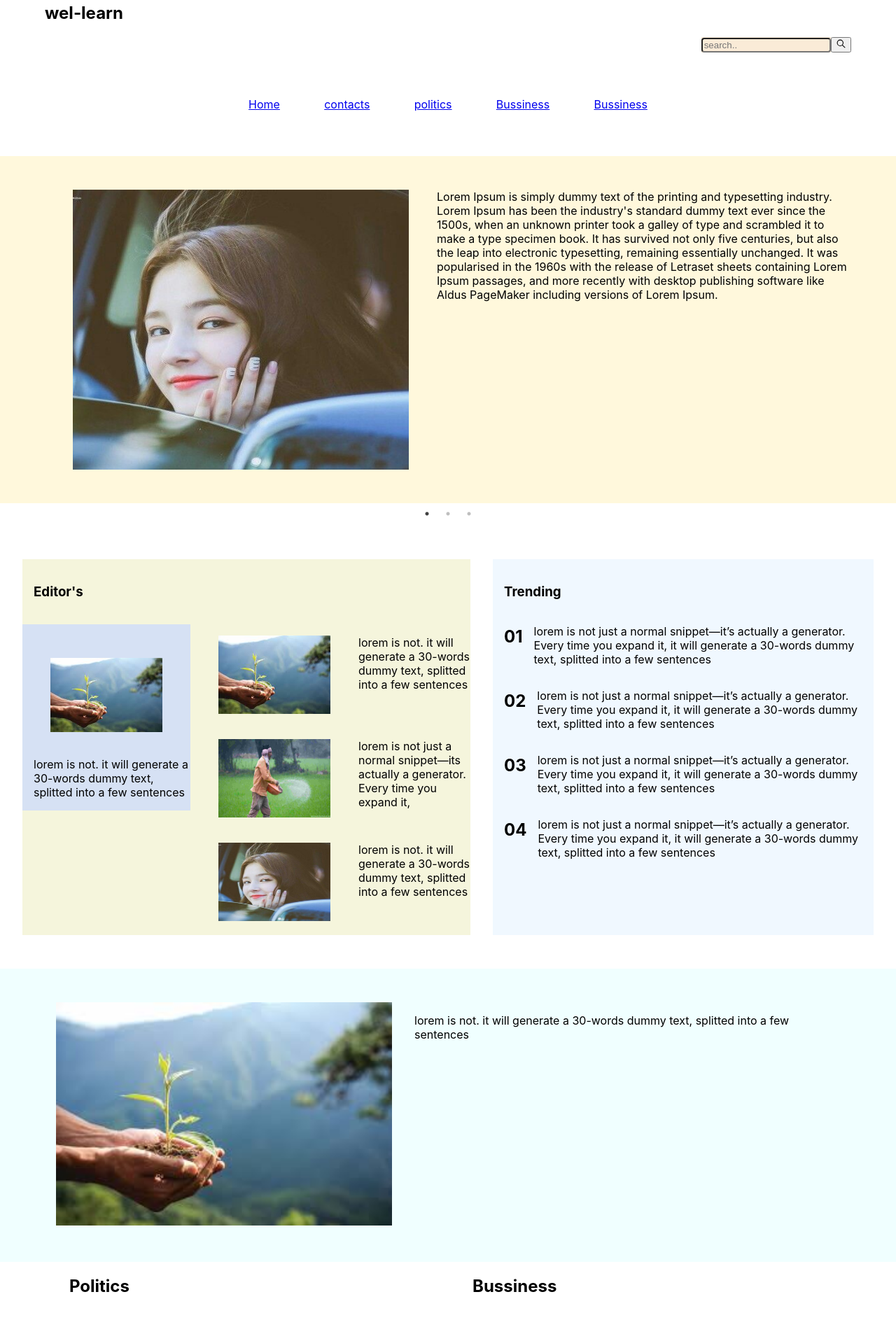
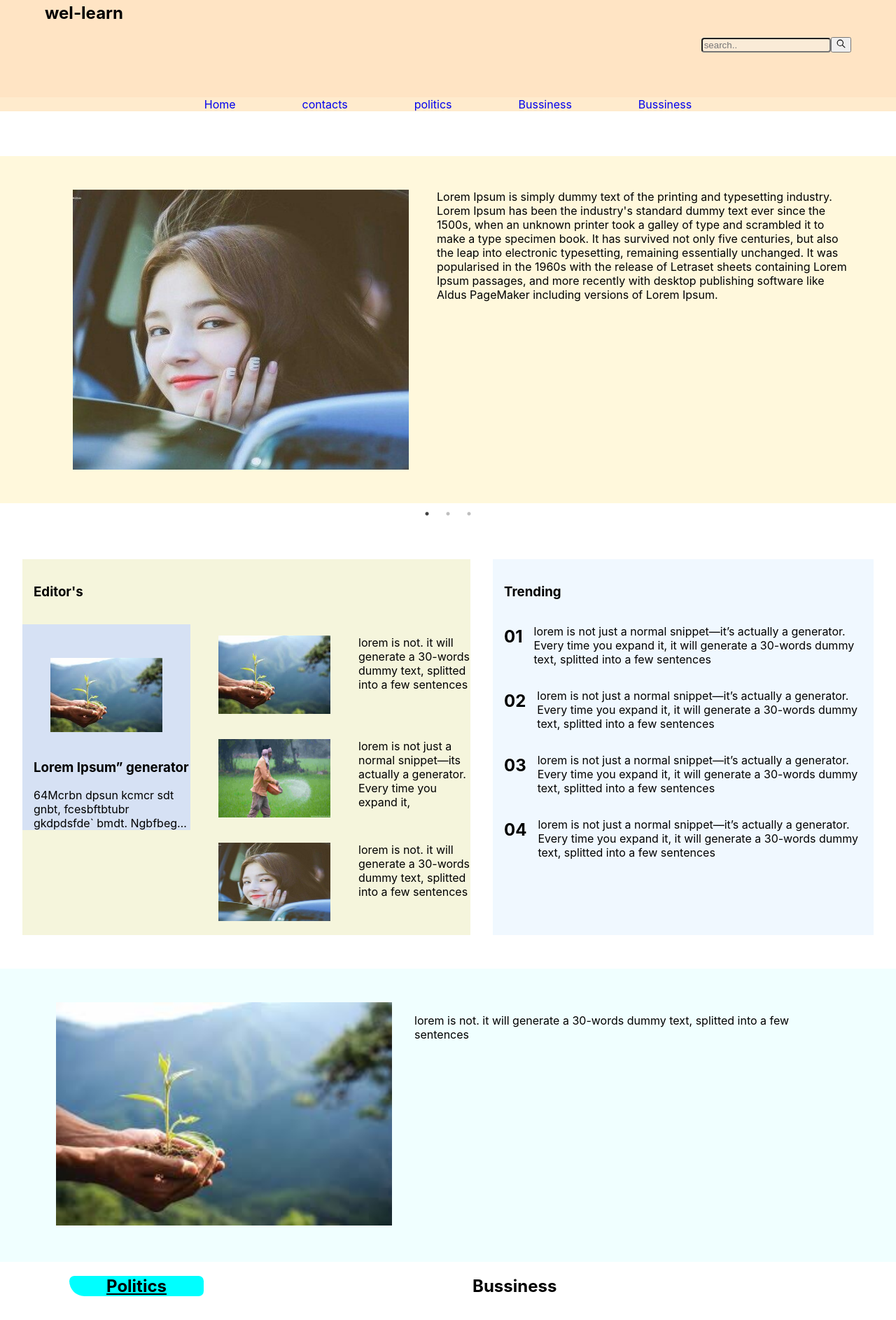
Before and after one commit to praladchy/reactapp, a React (Create React App) app: page / in a window 1280 px wide. Shown: the part 80-1966 px from the top of the page at 70% size. Built offline with nearby package versions, Linux system fonts and the light colour scheme.

Commit message:
contact position change

```diff
--- /dev/null
+++ b/src/Component/Navigation/Navigation.css
@@ -0,0 +1,3 @@
+.main-container{
+    background-color: bisque;
+}
--- a/src/Component/Navigation/Navigation.jsx
+++ b/src/Component/Navigation/Navigation.jsx
@@ -1,4 +1,5 @@
 import React from "react";
+import './Navigation.css'
 
 import Topnavigation from "../../Component/Navigation/topnavigation/Topnavigation";
 import Bottomnavigation from "../../Component/Navigation/bottomNavigation/Bottomnavigation";
--- a/src/Component/Navigation/bottomNavigation/Bottomnavigation.css
+++ b/src/Component/Navigation/bottomNavigation/Bottomnavigation.css
@@ -5,10 +5,15 @@
     text-decoration: none;
     flex-shrink: 2;
     align-items: stretch;
-    gap: 20%;
+    gap: 30%;
+    /* text-underline-offset: none; */
     /* justify-content: space-between; */
+    background-color: blanchedalmond;
 
 }
 /* .main-bottom-container{ */
     /* text-decoration: none; */
 /* } */
+.bottom-nav-container{
+    text-decoration: none;
+}
--- a/src/Component/Navigation/bottomNavigation/Bottomnavigation.jsx
+++ b/src/Component/Navigation/bottomNavigation/Bottomnavigation.jsx
@@ -7,8 +7,8 @@ const Bottomnavigation = ({ Navdata=[] }) => {
     <div className="main-bottom-container">
       <div className="bottom-container">
         {Navdata.map((each, index) => (
-          <div className="bottom-nav-container" key={index}>
-            <NavLink to={each.url} >{each.lable}</NavLink>
+          <div  key={index}>
+            <NavLink className="bottom-nav-container" to={each.url} >{each.lable}</NavLink>
           </div>
         ))}
 
--- a/src/Component/PoliticsandBussiness/Politics/Politics.css
+++ b/src/Component/PoliticsandBussiness/Politics/Politics.css
@@ -23,9 +23,20 @@
     justify-content: flex-start;
     padding-left: 35px;
     flex-shrink: 1;
+
 }
 /* .Politics-main-container{ */
     /* flex-wrap: wrap; */
 
     /* justify-content: center; */
 /* } */
+.politics-heading{
+    background-color: aqua;
+    width: 8em;
+    border-radius: 2em;
+    justify-content: center;
+    text-align: center;
+
+    border-bottom-left-radius: 6em;
+    text-decoration: underline;
+}
--- a/src/Component/PoliticsandBussiness/Politics/Politics.jsx
+++ b/src/Component/PoliticsandBussiness/Politics/Politics.jsx
@@ -7,7 +7,7 @@ const Politics = ({FromPoliticsdata}) => {
             <div className='Politics-main-container'>
                 <div className='politics-heading-container'>
 
-                    <h2>Politics</h2>
+                    <h2 className='politics-heading'>Politics</h2>
                 </div>
                 {FromPoliticsdata.map((each, index) => (
                     <div className='politics-image-description-container' key={index}>
--- a/src/Component/Trendingandeditor/Editor/LeftEditor.jsx
+++ b/src/Component/Trendingandeditor/Editor/LeftEditor.jsx
@@ -22,13 +22,13 @@ const Editor = () => {
               />
             </figure>
             {/* <div className='title-container'> */}
-            {/* <div className='left-side-description-container'>
+            <div className='left-side-description-container'>
             <h3>{each?.title}</h3>
             <p>{each?.description}</p>
-          </div> */}
+          </div>
             <div className='left-side-description-container'>
               {/* <h3>{Righteditordata[0].title}</h3> */}
-              <p>{Righteditordata[0].description}</p>
+              {/* <p>{Righteditordata[0].description}</p> */}
             </div>
 
             {/* </div> */}
```
